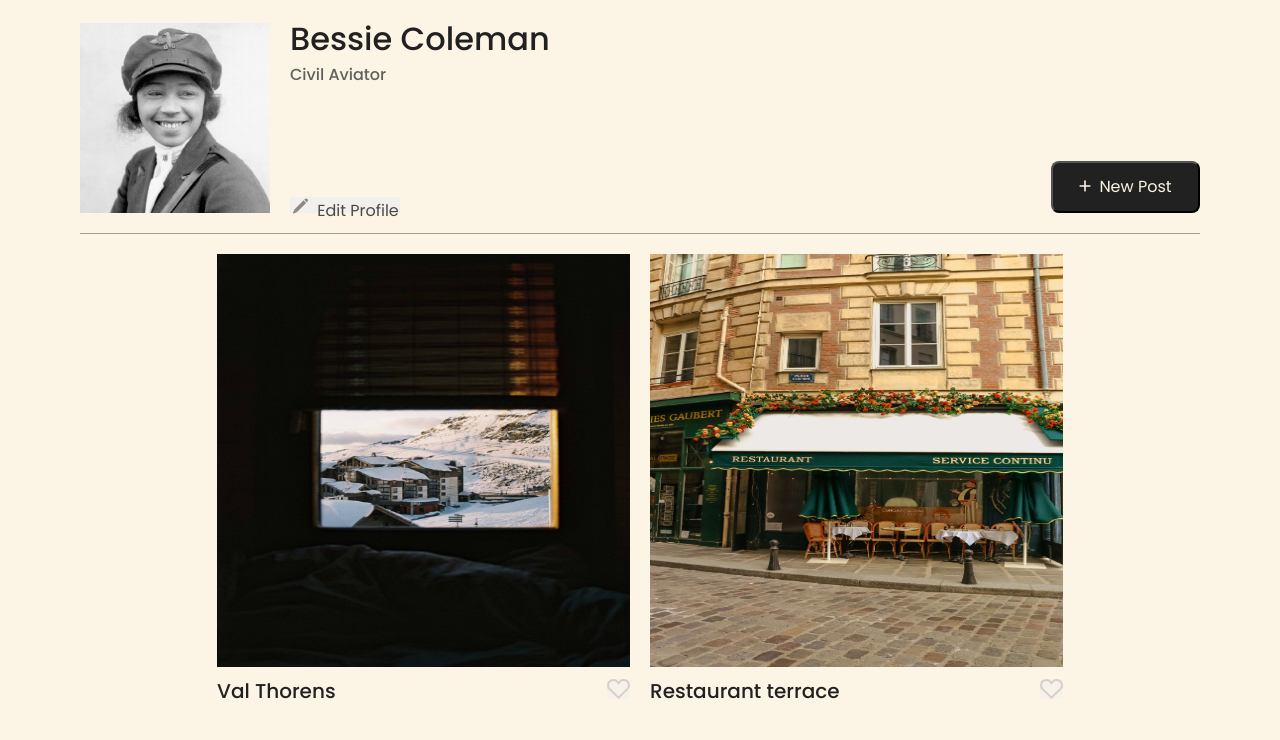
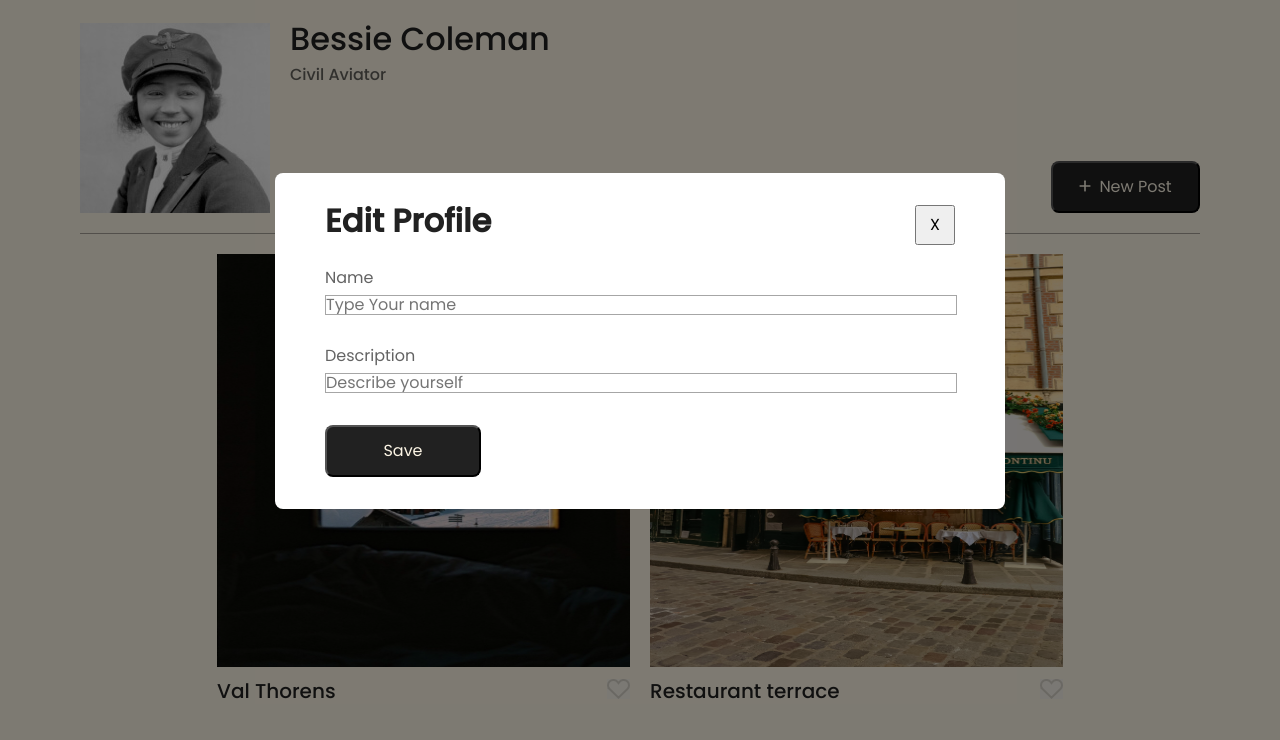
Before and after one commit to ArtificialF9/se_project_spots, a plain HTML site: page index.html in a window 1280 px wide. Shown: the part 59-799 px from the top of the page. Drawn offline with Linux system fonts and the light colour scheme; grey boxes are pictures that could not be loaded; a web font is replaced by a local one.

Commit message:
added modal

```diff
--- /dev/null
+++ b/blocks/modal.css
@@ -0,0 +1,86 @@
+.modal {
+  visibility: hidden;
+  background-color: #00000080;
+  position: fixed;
+  top: 0;
+  right: 0;
+  bottom: 0;
+  left: 0;
+  display: flex;
+  justify-content: center;
+  align-items: center;
+}
+
+.modal_is-opened {
+  visibility: visible;
+}
+
+.modal__container {
+  width: 730px;
+  padding: 32px 50px;
+  box-sizing: border-box;
+  border-radius: 8px;
+  background-color: #fff;
+  position: relative;
+}
+
+.modal__close-button {
+  width: 40px;
+  height: 40px;
+  position: absolute;
+  top: 32px;
+  right: 50px;
+  padding: 0;
+  margin: 0;
+}
+
+.modal__title {
+  margin: 0 0 32px;
+  font-size: 32px;
+  line-height: 1;
+  color: #212121;
+}
+
+.modal__form {
+  display: flex;
+  flex-direction: column;
+}
+
+.modal__label {
+  margin: 0 0 32px;
+  line-height: 1.1;
+  color: rgba(33, 33, 33, 0.7);
+}
+
+.modal__input {
+  max-width: 630px;
+  padding: 0;
+  width: 100%;
+  display: block;
+  margin-top: 8px;
+  border: 1px solid rgba(33, 33, 33, 0.4);
+}
+
+.modal__submit-button {
+  width: 156px;
+  height: 52px;
+  border-radius: 8px;
+  background-color: #212121;
+  color: #fcf5e5;
+}
+
+@media screen and (max-width: 630px) {
+  .modal__container {
+    width: 300px;
+    padding: 12px 12px;
+  }
+
+  .margin__title {
+    margin: 0 0 34px;
+    font-size: 20px;
+  }
+
+  .modal__input {
+    max-width: 276px;
+  }
+}
--- a/index.html
+++ b/index.html
@@ -120,6 +120,33 @@
       <footer class="footer">
         <p class="footer__copyright">2025 &copy; Spots</p>
       </footer>
+      <div class="modal modal_is-opened">
+        <div class="modal__container">
+          <button type="button" class="modal__close-button">X</button>
+          <h2 class="modal__title">Edit Profile</h2>
+          <form class="modal__form">
+            <label for="profile-name-input" class="modal__label"
+              >Name
+              <input
+                id="profile-name-input"
+                type="text"
+                class="modal__input"
+                placeholder="Type Your name"
+              />
+            </label>
+            <label for="profile-description-input" class="modal__label"
+              >Description
+              <input
+                id="profile-description-input"
+                type="text"
+                class="modal__input"
+                placeholder="Describe yourself"
+              />
+            </label>
+            <button type="submit" class="modal__submit-button">Save</button>
+          </form>
+        </div>
+      </div>
     </div>
   </body>
 </html>
--- a/pages/index.css
+++ b/pages/index.css
@@ -6,4 +6,5 @@
 @import url(../blocks/content.css);
 @import url(../blocks/footer.css);
 @import url(../blocks/header.css);
+@import url(../blocks/modal.css);
 @import url(../blocks/profile.css);
```
Also changed, not shown: images/save-icon.png (added).
